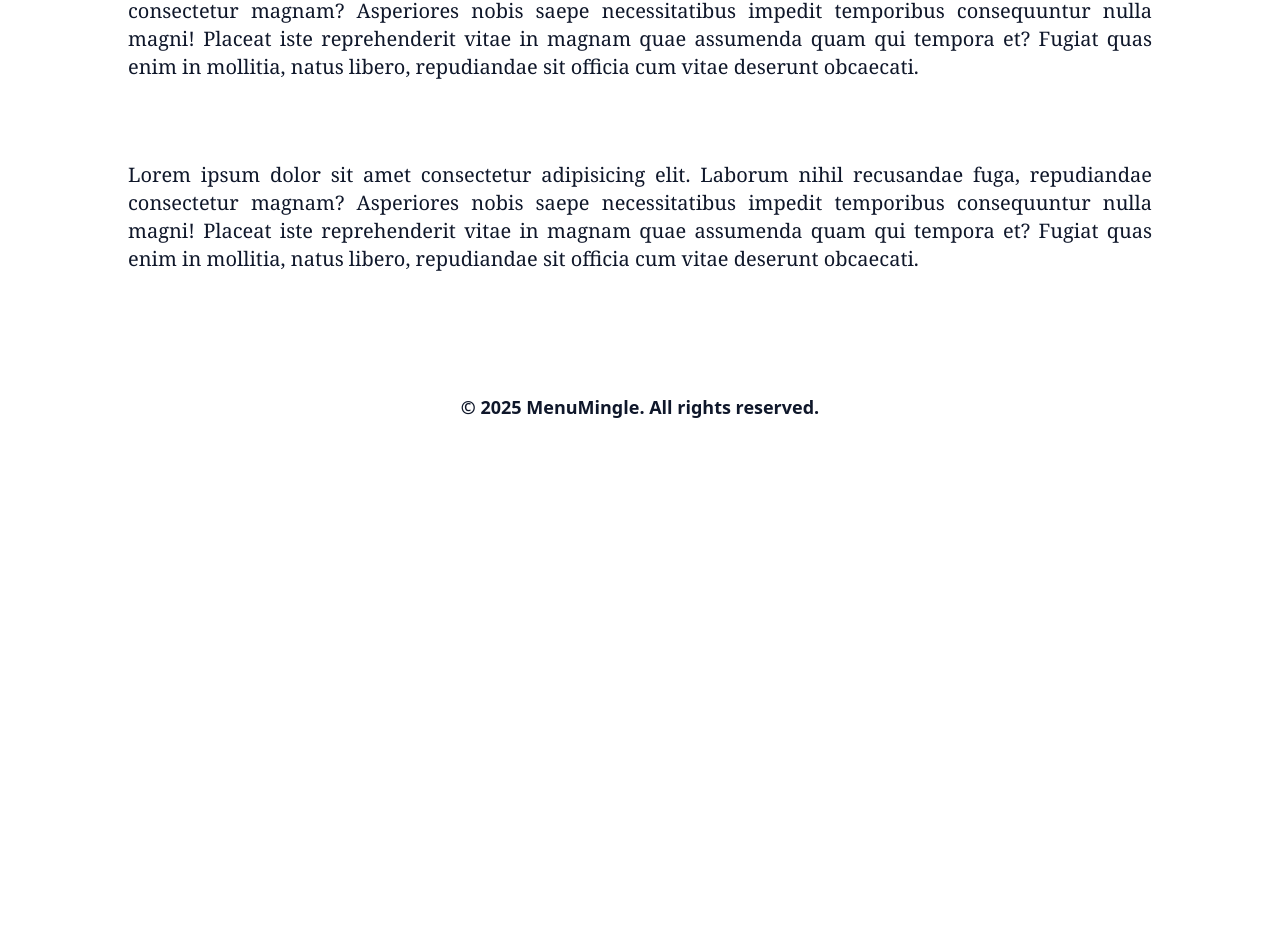
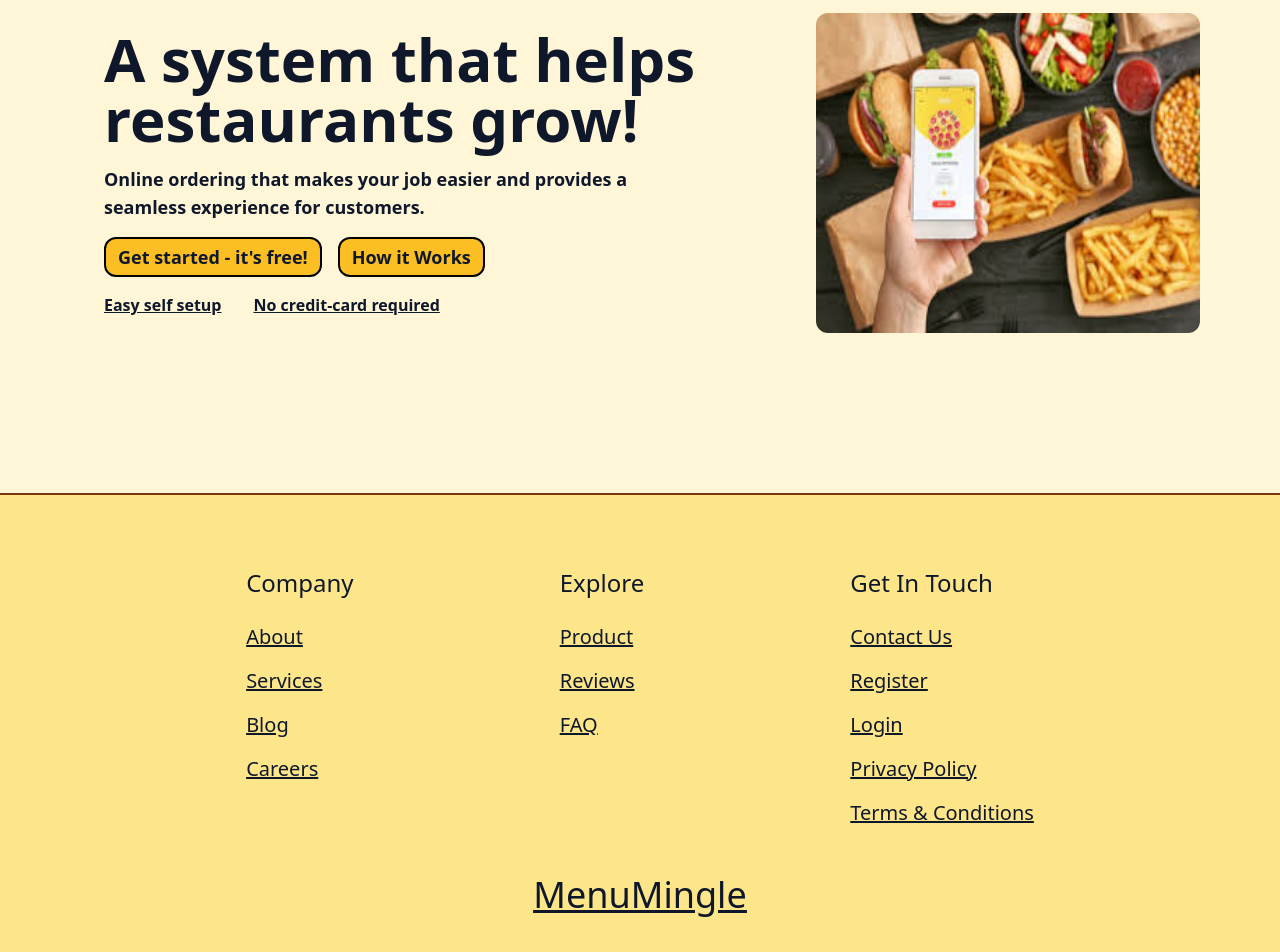
Before and after one commit to vrushabhgawas14/menumingle, a React (Create React App) app: page / in a window 1280 px wide. Shown: the part 211-1163 px from the top of the page. Before the commit the page ends 800 px from the top, so only its background shows below. Built offline with nearby package versions, Linux system fonts and the light colour scheme; no server answers.

Commit message:
Home Page and Footer done

```diff
--- a/public/index.html
+++ b/public/index.html
@@ -8,7 +8,7 @@
     <meta name="description" content="Restaurant Management Website" />
     <title>Menu Mingle</title>
   </head>
-  <body class="bg-white text-slate-900">
+  <body class="bg-amber-100 bg-opacity-70 text-slate-900">
     <noscript>You need to enable JavaScript to run this app.</noscript>
     <div id="root"></div>
   </body>
--- a/src/components/Footer.tsx
+++ b/src/components/Footer.tsx
@@ -1,8 +1,60 @@
+import { Link } from "react-router-dom";
+import {
+  CompanyColumn,
+  ConnectColumn,
+  ExploreColumn,
+} from "../constants/FooterDetails";
+
 export default function Footer() {
   return (
     <>
-      <footer className="text-center pt-10 pb-2 font-semibold text-lg">
-        <p>© 2025 MenuMingle. All rights reserved.</p>
+      <footer className="bg-amber-200 border-t-2 border-amber-900">
+        <section className="flex sm:flex-wrap items-start justify-evenly sm:justify-between sm:w-[80vw] m-10">
+          <div>
+            <h1 className="text-2xl py-4 pt-8">Company</h1>
+            {CompanyColumn.map((item, index) => (
+              <Link
+                key={index}
+                to={item.url}
+                className="flex flex-col py-2 text-xl underline"
+              >
+                {item.text}
+              </Link>
+            ))}
+          </div>
+          {/* Explore */}
+          <div>
+            <h1 className="text-2xl py-4 pt-8">Explore</h1>
+            {ExploreColumn.map((item, index) => (
+              <Link
+                key={index}
+                to={item.url}
+                className="flex flex-col py-2 text-xl underline"
+              >
+                {item.text}
+              </Link>
+            ))}
+          </div>
+          {/* Get In Touch */}
+          <div>
+            <h1 className="text-2xl py-4 pt-8">Get In Touch</h1>
+            {ConnectColumn.map((item, index) => (
+              <Link
+                key={index}
+                to={item.url}
+                className="flex flex-col py-2 text-xl underline"
+              >
+                {item.text}
+              </Link>
+            ))}
+          </div>
+        </section>
+        <section className="flex justify-center text-4xl underline">
+          <a href="/">MenuMingle</a>
+        </section>
+        <p className="text-center pt-10">
+          © 2025 MenuMingle. All rights reserved.
+        </p>
       </footer>
     </>
   );
--- a/src/components/Navbar.tsx
+++ b/src/components/Navbar.tsx
@@ -28,7 +28,7 @@ export default function Navbar() {
   return (
     <>
       <nav className="relative">
-        <section className="h-16 w-full flex justify-between px-10 sm:px-4 items-center fixed border-b-2 border-black bg-white">
+        <section className="h-16 w-full flex justify-between px-10 sm:px-4 items-center fixed border-b-2 border-amber-900 bg-amber-200">
           <div className="text-3xl font-semibold z-30">
             <Link to="/">Menu Mingle</Link>
           </div>
@@ -52,8 +52,8 @@ export default function Navbar() {
                   to={item.url}
                   className={`${
                     isOpen &&
-                    "bg-white p-2 px-8 rounded-xl w-60 text-center shadow-md shadow-slate-800"
-                  }`}
+                    "bg-amber-200 p-2 px-8 rounded-xl w-60 text-center shadow-md shadow-slate-800"
+                  } hover:underline`}
                 >
                   {item.title}
                 </Link>
@@ -65,7 +65,7 @@ export default function Navbar() {
                 <>
                   <Link
                     to={"/profile"}
-                    className="bg-white hover:bg-slate-100 text-xl hover:text-black p-1 px-8 rounded-xl text-center border-2 border-black sm:p-2 sm:px-8"
+                    className="bg-amber-400 hover:bg-opacity-20 text-xl hover:text-black p-1 px-8 rounded-xl text-center border-2 border-amber-900 sm:p-2 sm:px-8"
                   >
                     Profile
                   </Link>
@@ -76,7 +76,7 @@ export default function Navbar() {
                     <Link
                       key={i}
                       to={item.url}
-                      className="bg-white hover:bg-slate-100 text-xl hover:text-black p-1 px-8 rounded-xl text-center border-2 border-black sm:p-2 sm:px-8"
+                      className="bg-amber-400 hover:bg-opacity-20 text-xl hover:text-black p-1 px-8 rounded-xl text-center border-2 border-amber-900 sm:p-2 sm:px-8"
                     >
                       {item.title}
                     </Link>
--- /dev/null
+++ b/src/constants/FooterDetails.ts
@@ -0,0 +1,56 @@
+export const CompanyColumn = [
+  {
+    text: "About",
+    url: "/about",
+  },
+  {
+    text: "Services",
+    url: "/services",
+  },
+  {
+    text: "Blog",
+    url: "/blog",
+  },
+  {
+    text: "Careers",
+    url: "/careers",
+  },
+];
+
+export const ExploreColumn = [
+  {
+    text: "Product",
+    url: "/product",
+  },
+  {
+    text: "Reviews",
+    url: "/reviews",
+  },
+  {
+    text: "FAQ",
+    url: "/faq",
+  },
+];
+
+export const ConnectColumn = [
+  {
+    text: "Contact Us",
+    url: "/contact",
+  },
+  {
+    text: "Register",
+    url: "/signup",
+  },
+  {
+    text: "Login",
+    url: "/login",
+  },
+  {
+    text: "Privacy Policy",
+    url: "/privacy",
+  },
+  {
+    text: "Terms & Conditions",
+    url: "/terms",
+  },
+];
--- a/src/pages/Home.tsx
+++ b/src/pages/Home.tsx
@@ -1,30 +1,53 @@
-import { useAuth } from "../context/authContext";
+// import { useAuth } from "../context/authContext";
 
 export default function Home() {
-  const { user } = useAuth();
+  // const { user } = useAuth();
   return (
     <>
       <main>
-        <section className="flex flex-col justify-center items-center py-10">
+        {/* <section className="flex flex-col justify-center items-center py-2">
           <header className="text-3xl sm:text-2xl flex flex-wrap text-center">
             Hello {user ? user.email : "Guest"}
           </header>
-          <h2 className="w-[80vw] py-10 text-justify text-xl font-serif">
-            Lorem ipsum dolor sit amet consectetur adipisicing elit. Laborum
-            nihil recusandae fuga, repudiandae consectetur magnam? Asperiores
-            nobis saepe necessitatibus impedit temporibus consequuntur nulla
-            magni! Placeat iste reprehenderit vitae in magnam quae assumenda
-            quam qui tempora et? Fugiat quas enim in mollitia, natus libero,
-            repudiandae sit officia cum vitae deserunt obcaecati.
-          </h2>
-          <h2 className="w-[80vw] py-10 text-justify text-xl font-serif">
-            Lorem ipsum dolor sit amet consectetur adipisicing elit. Laborum
-            nihil recusandae fuga, repudiandae consectetur magnam? Asperiores
-            nobis saepe necessitatibus impedit temporibus consequuntur nulla
-            magni! Placeat iste reprehenderit vitae in magnam quae assumenda
-            quam qui tempora et? Fugiat quas enim in mollitia, natus libero,
-            repudiandae sit officia cum vitae deserunt obcaecati.
-          </h2>
+        </section> */}
+        {/* Home Page Section */}
+        <section className="px-20 py-5 flex sm:flex-col w-full lg:h-[80vh] justify-between items-center sm:space-y-4">
+          {/* Left Side */}
+          <section className="p-4 px-6 w-[50vw] sm:w-[90vw] flex flex-col justify-center items-start sm:items-center sm:text-center space-y-4">
+            <h2 className="text-6xl sm:text-4xl font-bold">
+              A system that helps restaurants grow!
+            </h2>
+            <div className="text-lg font-semibold">
+              Online ordering that makes your job easier and provides a seamless
+              experience for customers.
+            </div>
+            <div className="flex justify-start space-x-4 sm:justify-center font-semibold w-full">
+              <a
+                href="/product"
+                className="bg-amber-400 px-3 py-1 text-lg sm:text-base rounded-xl border-2 border-black hover:bg-opacity-20 cursor-pointer"
+              >
+                Get started - it's free!
+              </a>
+              <a
+                href="/services"
+                className="bg-amber-400 px-3 py-1 text-lg sm:text-base rounded-xl border-2 border-black hover:bg-opacity-20 cursor-pointer"
+              >
+                How it Works
+              </a>
+            </div>
+            <div className="flex space-x-8 sm:space-x-4 sm:justify-center w-full font-semibold underline">
+              <p>Easy self setup</p>
+              <p>No credit-card required</p>
+            </div>
+          </section>
+          {/* Right Side Image */}
+          <section className="sm:w-[90vw] flex justify-center">
+            <img
+              src={require("../assets/images/foodOrdering.jpg")}
+              alt="Food"
+              className="w-96 h-80 rounded-xl sm:rounded-3xl"
+            />
+          </section>
         </section>
       </main>
     </>
```
Also changed, not shown: src/assets/images/foodOrdering.jpg (added).
